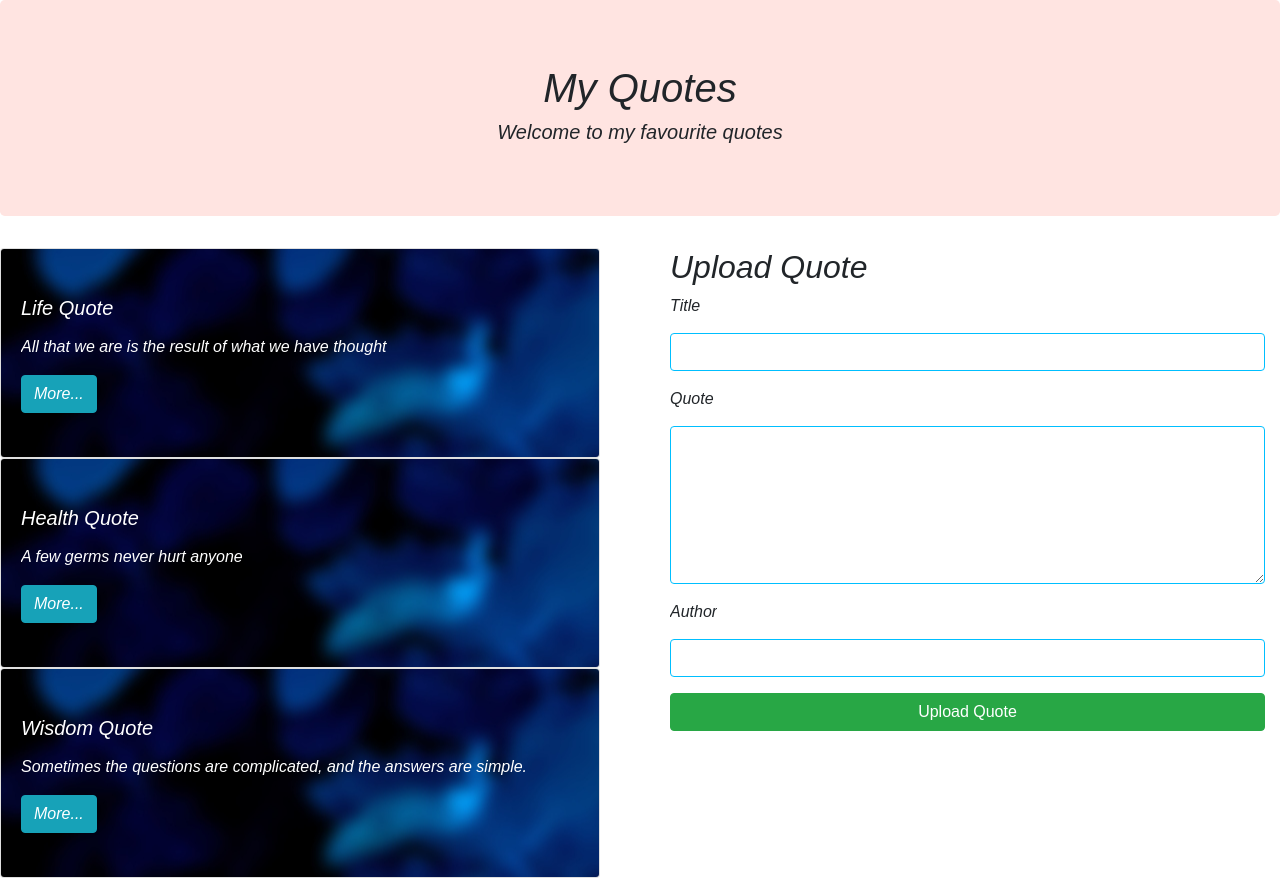
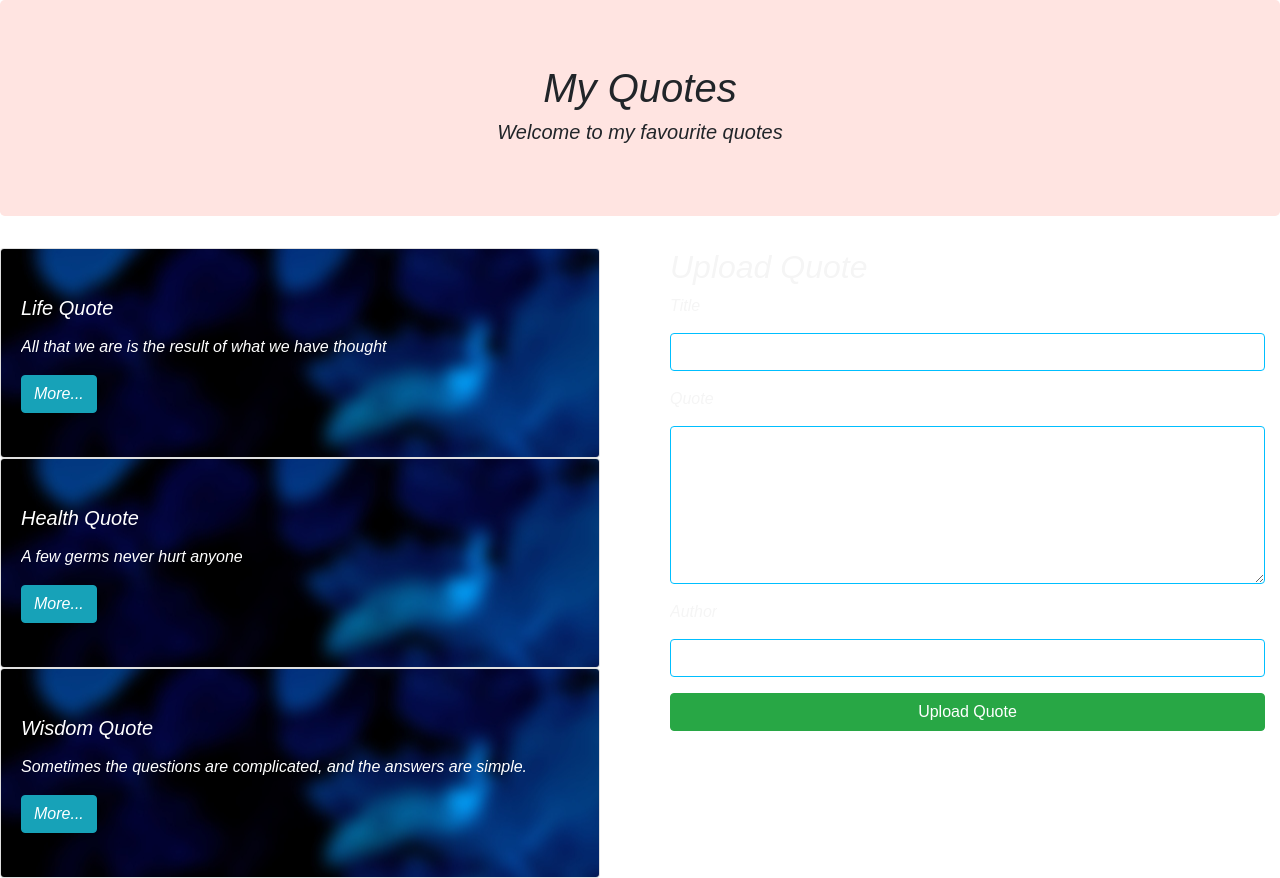
Before and after one commit to AdlightAkinyi/Quote-app, an Angular app: page / in a window 1280 px wide. Built offline with nearby package versions, Linux system fonts and the light colour scheme.

Commit message:
added styles

```diff
--- a/src/app/quote-form/quote-form.component.css
+++ b/src/app/quote-form/quote-form.component.css
@@ -1,4 +1,5 @@
 .container-fluid{
+  color: whitesmoke;
 }
 input[type=text],textarea{
   border:1px solid #00BFFF;
```
